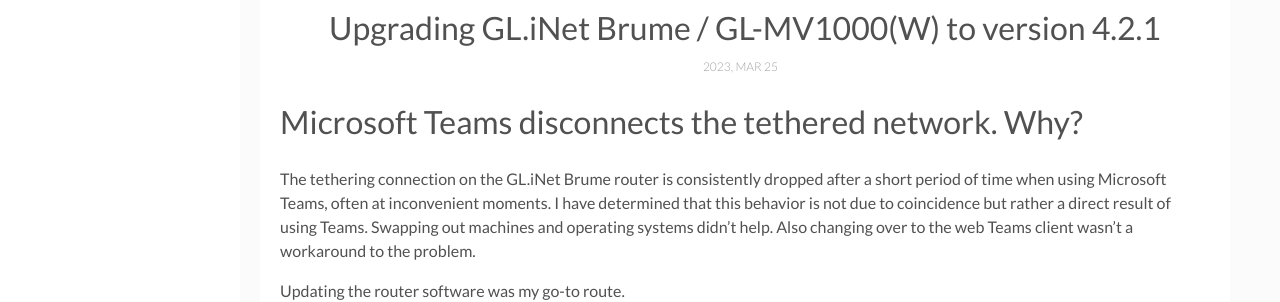
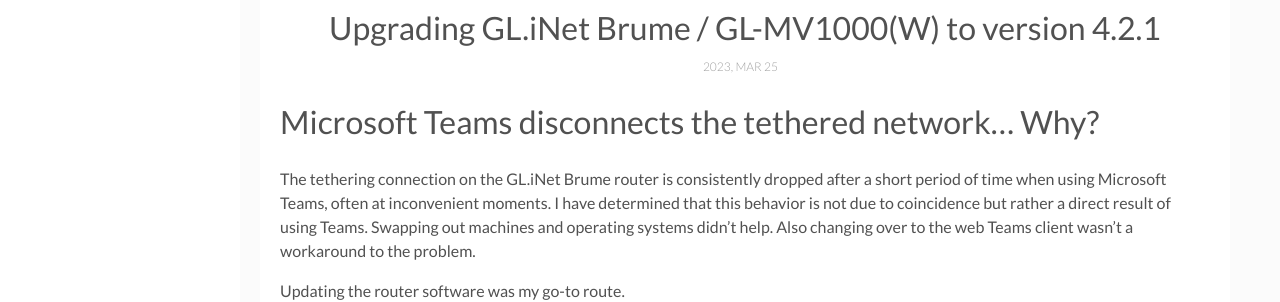
Before and after one commit to berrydejager/code, a Jekyll site: the page built from _posts/2023-03-25-Upgrade-GL-iNet-Brume-OpenWRT.markdown, in a window 1280 px wide and 900 px high. Shown: the part 286-588 px from the top of the window. Built offline with Jekyll 4.4.1, drawn with Linux system fonts in a browser that asks for light colours.

```diff
--- a/_posts/2023-03-25-Upgrade-GL-iNet-Brume-OpenWRT.markdown
+++ b/_posts/2023-03-25-Upgrade-GL-iNet-Brume-OpenWRT.markdown
@@ -7,7 +7,7 @@ img: header/upgrade-gl-inet-brume-v4_2_1.gif
 tags: [GL-iNet, Brume, MV1000, MV1000W, Firmware, OpenWRT, Microsoft, Teams]
 ---
 
-# Microsoft Teams disconnects the tethered network. Why?
+# Microsoft Teams disconnects the tethered network... Why?
 
 The tethering connection on the GL.iNet Brume router is consistently dropped after a short period of time when using Microsoft Teams, often at inconvenient moments. I have determined that this behavior is not due to coincidence but rather a direct result of using Teams. Swapping out machines and operating systems didn't help. Also changing over to the web Teams client wasn't a workaround to the problem.
 
```
